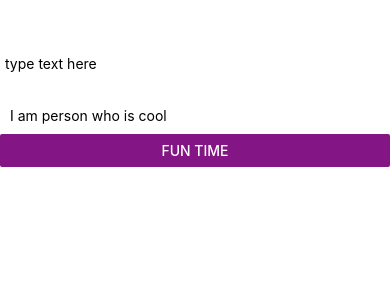
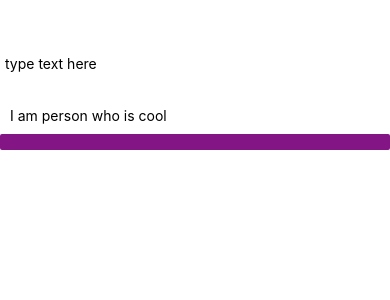
Before and after one commit to Jonathan-Tao/carpool, a React Native app: screen / in a window 390 px wide. Shown: the top 300 px of the page. Built offline with nearby package versions, Linux system fonts and the light colour scheme.

Commit message:
Added properties

```diff
--- a/App.js
+++ b/App.js
@@ -32,9 +32,9 @@ const ButtonComp = (props) => {
       <Button
         color="#841584"
         onPress={() => {
-          alert('fuck off');
+          alert(props.alert);
         }}
-        title = {"fun time"}
+        title = {props.title}
       />
     </View>
   );
```
